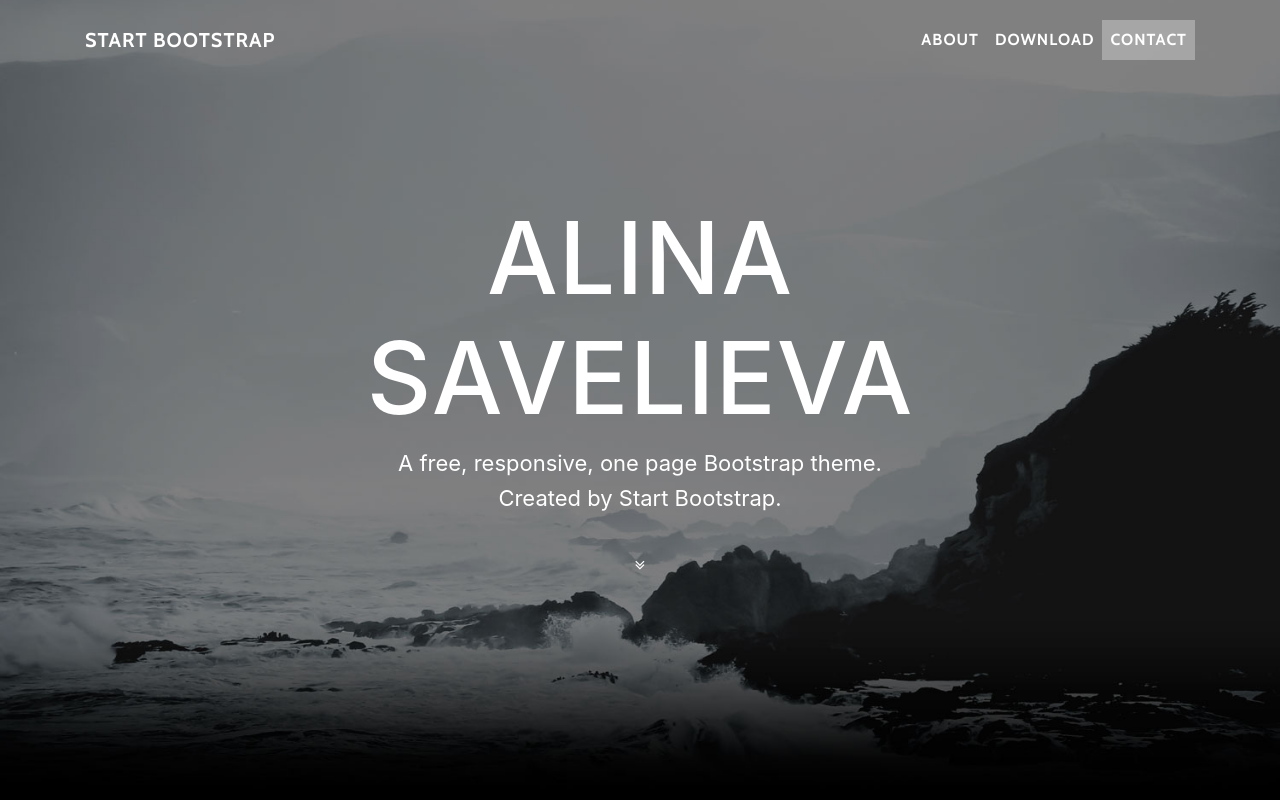
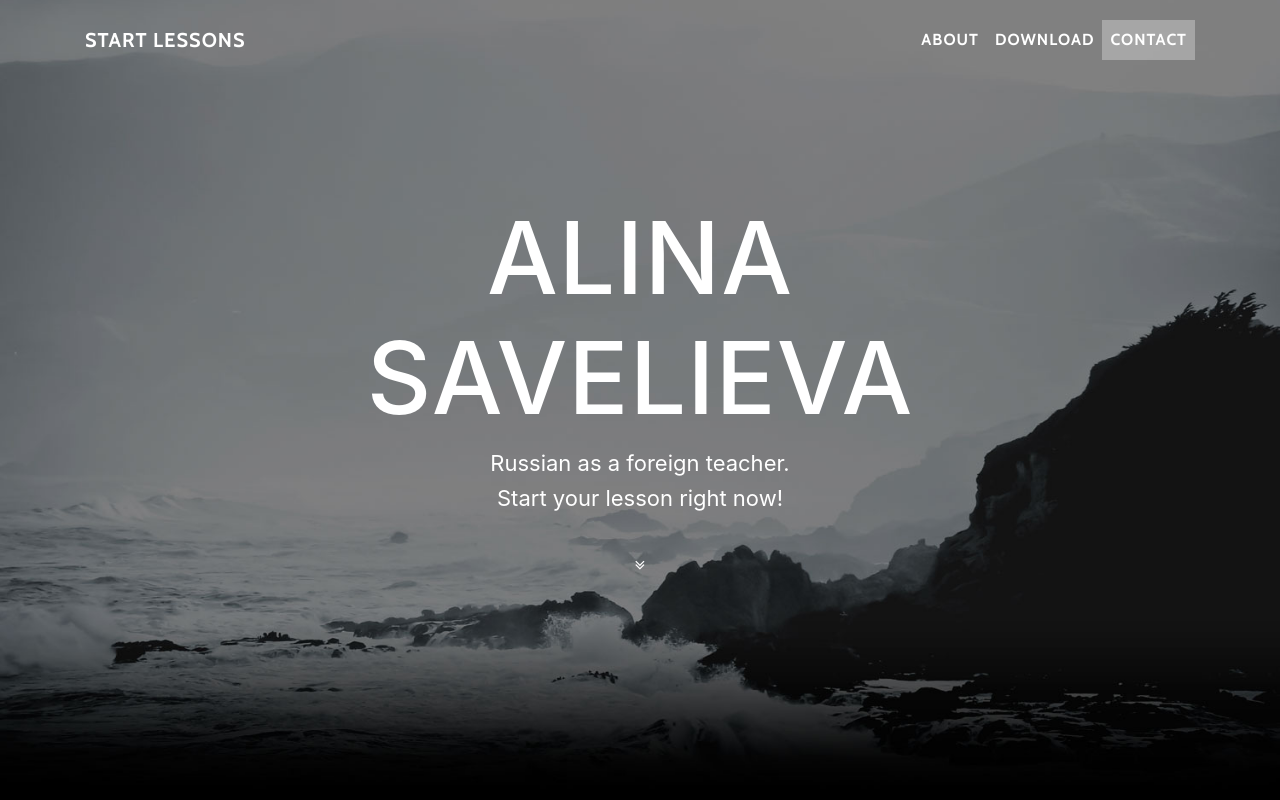
Before and after one commit to AlinaSAv/AlinaSAv.github.io, a website with bundled scripts: page index.html in a window 1280 px wide. Shown: the top 800 px of the page. Built offline with nearby package versions, Linux system fonts and the light colour scheme.

Commit message:
Update index.html

```diff
--- a/index.html
+++ b/index.html
@@ -28,7 +28,7 @@
     <!-- Navigation -->
     <nav class="navbar navbar-expand-lg navbar-light fixed-top" id="mainNav">
       <div class="container">
-        <a class="navbar-brand js-scroll-trigger" href="#page-top">Start Bootstrap</a>
+        <a class="navbar-brand js-scroll-trigger" href="#page-top">Start Lessons</a>
         <button class="navbar-toggler navbar-toggler-right" type="button" data-toggle="collapse" data-target="#navbarResponsive" aria-controls="navbarResponsive" aria-expanded="false" aria-label="Toggle navigation">
           Menu
           <i class="fa fa-bars"></i>
@@ -56,8 +56,8 @@
           <div class="row">
             <div class="col-lg-8 mx-auto">
               <h1 class="brand-heading">Alina Savelieva</h1>
-              <p class="intro-text">A free, responsive, one page Bootstrap theme.
-                <br>Created by Start Bootstrap.</p>
+              <p class="intro-text">Russian as a foreign teacher.
+                <br>Start your lesson right now!</p>
               <a href="#about" class="btn btn-circle js-scroll-trigger">
                 <i class="fa fa-angle-double-down animated"></i>
               </a>
```
